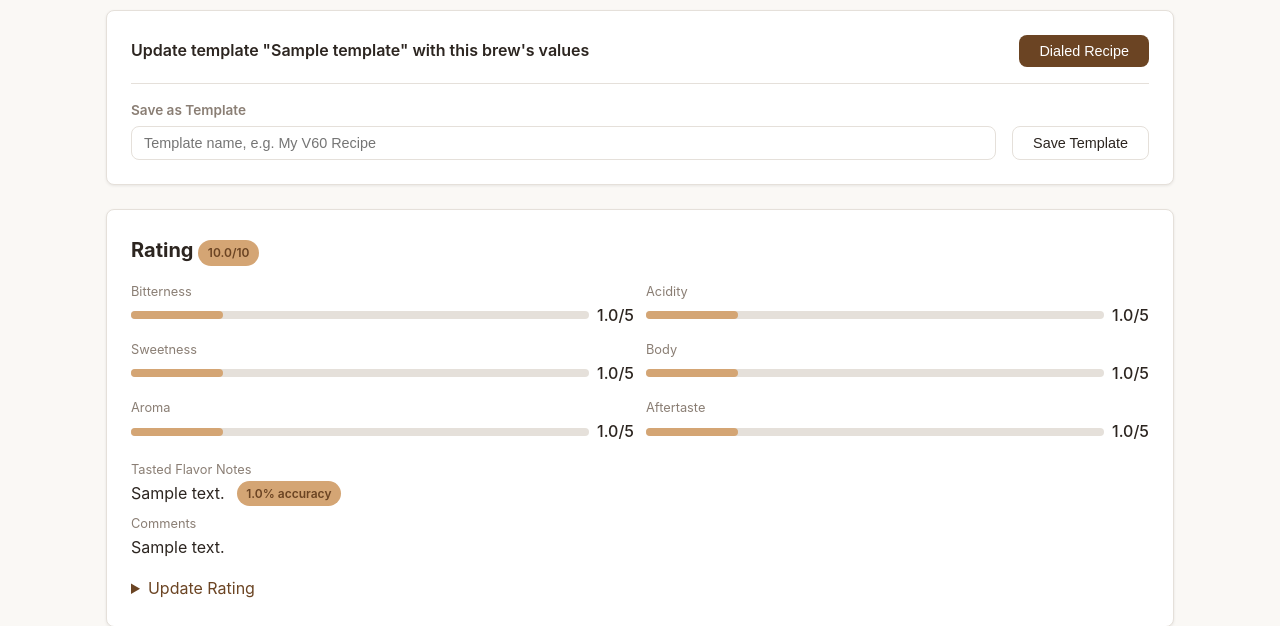
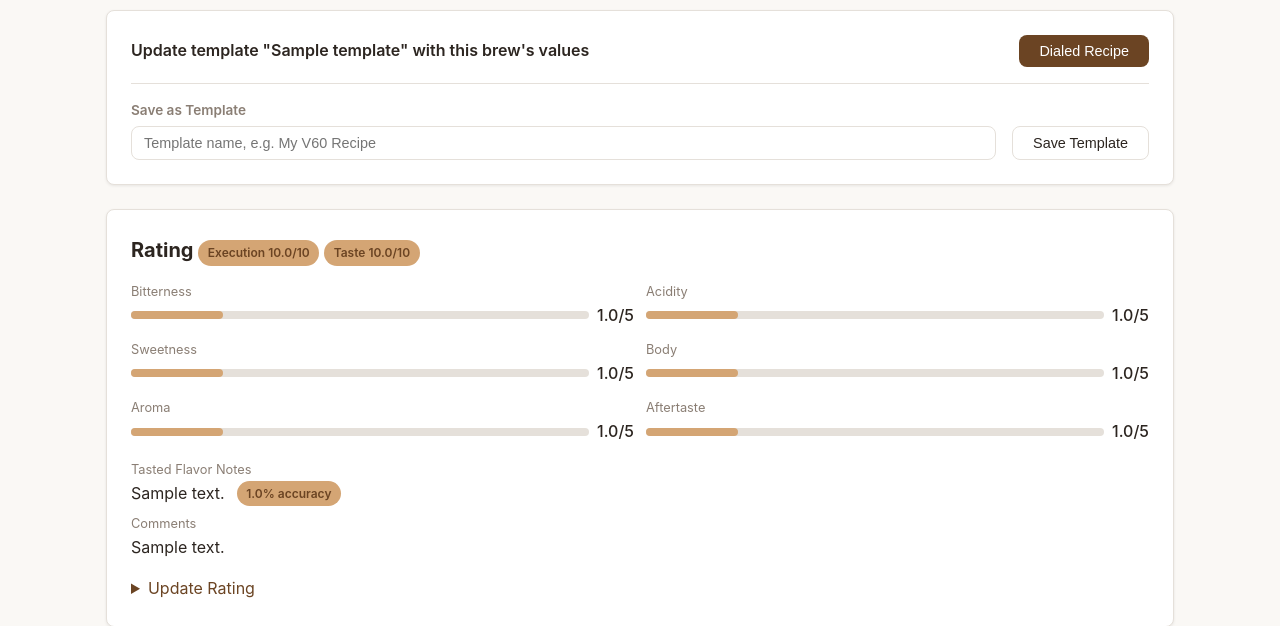
Before and after one commit to dangant/Coffee-Dial, a FastAPI app: page /brews/1 in a window 1280 px wide. Shown: the part 914-1540 px from the top of the page. Run offline with FastAPI, Linux system fonts and the light colour scheme; tables that the repository leaves empty hold one stand-in row (values such as "Sample post").

Commit message:
Split brew rating into Execution + Taste scores
The single overall score now reads as "Execution" (how well the brew was
executed) and a new optional "taste_score" captures enjoyment. Existing
overall_score values become execution automatically (no migration/backfill),
and taste is filled going forward. Analytics track both: dashboard shows Avg
Execution + Avg Taste, analytics adds Most Enjoyed alongside Best Executed, the
trend chart plots both series, and taste is a correlation axis.

Co-Authored-By: Claude Opus 4.8 <noreply@anthropic.com>

```diff
--- a/app/main.py
+++ b/app/main.py
@@ -43,6 +43,9 @@ with engine.connect() as conn:
     rating_cols = [c["name"] for c in inspector.get_columns("ratings")] if "ratings" in tables else []
     if "flavor_notes_accuracy" not in rating_cols:
         conn.execute(text("ALTER TABLE ratings ADD COLUMN flavor_notes_accuracy FLOAT"))
+        conn.commit()
+    if "taste_score" not in rating_cols:
+        conn.execute(text("ALTER TABLE ratings ADD COLUMN taste_score FLOAT"))
         conn.commit()
 
     # Add per-pour schedule columns to existing brews tables
--- a/app/models/rating.py
+++ b/app/models/rating.py
@@ -11,7 +11,8 @@ class Rating(Base):
     brew_id: Mapped[int] = mapped_column(
         Integer, ForeignKey("brews.id", ondelete="CASCADE"), unique=True, nullable=False
     )
-    overall_score: Mapped[float] = mapped_column(Float, nullable=False)
+    overall_score: Mapped[float] = mapped_column(Float, nullable=False)  # execution score
+    taste_score: Mapped[float | None] = mapped_column(Float, nullable=True)  # enjoyment, optional
     bitterness: Mapped[float | None] = mapped_column(Float, nullable=True)
     acidity: Mapped[float | None] = mapped_column(Float, nullable=True)
     sweetness: Mapped[float | None] = mapped_column(Float, nullable=True)
--- a/app/routers/api_brews.py
+++ b/app/routers/api_brews.py
@@ -35,6 +35,7 @@ def list_brews(
             bean_name=b.bean_name,
             brew_method=b.brew_method,
             overall_score=b.rating.overall_score if b.rating else None,
+            taste_score=b.rating.taste_score if b.rating else None,
         ))
     return results
 
--- a/app/routers/api_data.py
+++ b/app/routers/api_data.py
@@ -213,6 +213,7 @@ def import_all(file: UploadFile = File(...), db: Session = Depends(get_db)):
             id=r["id"],
             brew_id=r["brew_id"],
             overall_score=r["overall_score"],
+            taste_score=r.get("taste_score"),
             bitterness=r.get("bitterness"),
             acidity=r.get("acidity"),
             sweetness=r.get("sweetness"),
--- a/app/routers/pages.py
+++ b/app/routers/pages.py
@@ -315,6 +315,8 @@ def submit_rating(
     request: Request,
     brew_id: int,
     overall_score: float = Form(...),
+    taste_rated: str = Form(""),
+    taste_score: str = Form(""),
     bitterness: str = Form(""),
     acidity: str = Form(""),
     sweetness: str = Form(""),
@@ -338,6 +340,8 @@ def submit_rating(
 
     data = RatingCreate(
         overall_score=overall_score,
+        # Taste is optional: only recorded when the "Rate taste" box is checked.
+        taste_score=float(taste_score) if (taste_rated and taste_score) else None,
         bitterness=float(bitterness) if bitterness else None,
         acidity=float(acidity) if acidity else None,
         sweetness=float(sweetness) if sweetness else None,
--- a/app/schemas/brew.py
+++ b/app/schemas/brew.py
@@ -80,6 +80,7 @@ class BrewUpdate(BaseModel):
 class RatingInline(BaseModel):
     id: int
     overall_score: float
+    taste_score: float | None = None
     bitterness: float | None = None
     acidity: float | None = None
     sweetness: float | None = None
@@ -108,5 +109,6 @@ class BrewListRead(BaseModel):
     bean_name: str
     brew_method: str
     overall_score: float | None = None
+    taste_score: float | None = None
 
     model_config = {"from_attributes": True}
--- a/app/schemas/rating.py
+++ b/app/schemas/rating.py
@@ -2,7 +2,8 @@ from pydantic import BaseModel, Field
 
 
 class RatingBase(BaseModel):
-    overall_score: float = Field(ge=1, le=10)
+    overall_score: float = Field(ge=1, le=10)  # execution
+    taste_score: float | None = Field(default=None, ge=1, le=10)  # enjoyment, optional
     bitterness: float | None = Field(default=None, ge=1, le=5)
     acidity: float | None = Field(default=None, ge=1, le=5)
     sweetness: float | None = Field(default=None, ge=1, le=5)
@@ -20,6 +21,7 @@ class RatingCreate(RatingBase):
 
 class RatingUpdate(BaseModel):
     overall_score: float | None = Field(default=None, ge=1, le=10)
+    taste_score: float | None = Field(default=None, ge=1, le=10)
     bitterness: float | None = Field(default=None, ge=1, le=5)
     acidity: float | None = Field(default=None, ge=1, le=5)
     sweetness: float | None = Field(default=None, ge=1, le=5)
--- a/app/templates/brew_detail.html
+++ b/app/templates/brew_detail.html
@@ -153,7 +153,14 @@
 <!-- Rating -->
 <div class="card">
     {% if brew.rating %}
-    <h2>Rating <span class="badge badge-score">{{ brew.rating.overall_score }}/10</span></h2>
+    <h2>Rating
+        <span class="badge badge-score" title="How well you executed the brew">Execution {{ brew.rating.overall_score }}/10</span>
+        {% if brew.rating.taste_score %}
+        <span class="badge badge-score" title="How much you enjoy the taste">Taste {{ brew.rating.taste_score }}/10</span>
+        {% else %}
+        <span class="badge" style="opacity:0.6;" title="Not rated yet">Taste —</span>
+        {% endif %}
+    </h2>
     <div class="detail-grid" style="margin-top: 1rem;">
         {% for attr in ['bitterness', 'acidity', 'sweetness', 'body', 'aroma', 'aftertaste'] %}
         {% set val = brew.rating[attr] %}
--- a/app/templates/partials/rating_form_fields.html
+++ b/app/templates/partials/rating_form_fields.html
@@ -1,9 +1,27 @@
-<div class="form-group">
-    <label>Overall Score (1-10) *</label>
-    <div class="slider-group">
-        <input type="range" name="overall_score" min="1" max="10" step="0.5"
-            value="{{ brew.rating.overall_score if brew.rating else 5 }}">
-        <span class="slider-value">{{ brew.rating.overall_score if brew.rating else 5 }}</span>
+<div class="form-grid">
+    <div class="form-group">
+        <label>Execution (1-10) *</label>
+        <div class="slider-group">
+            <input type="range" name="overall_score" min="1" max="10" step="0.5"
+                value="{{ brew.rating.overall_score if brew.rating else 5 }}">
+            <span class="slider-value">{{ brew.rating.overall_score if brew.rating else 5 }}</span>
+        </div>
+        <small style="color:var(--text-muted, #888);">How well you executed the brew</small>
+    </div>
+    <div class="form-group">
+        <label>
+            <input type="checkbox" name="taste_rated" value="1" class="taste-toggle"
+                {{ 'checked' if brew.rating and brew.rating.taste_score else '' }}
+                onchange="this.closest('.form-group').querySelector('input[type=range]').disabled = !this.checked">
+            Taste (1-10)
+        </label>
+        <div class="slider-group">
+            <input type="range" name="taste_score" min="1" max="10" step="0.5"
+                value="{{ brew.rating.taste_score if brew.rating and brew.rating.taste_score else 5 }}"
+                {{ '' if brew.rating and brew.rating.taste_score else 'disabled' }}>
+            <span class="slider-value">{{ brew.rating.taste_score if brew.rating and brew.rating.taste_score else 5 }}</span>
+        </div>
+        <small style="color:var(--text-muted, #888);">Check to rate how much you enjoy the taste (optional)</small>
     </div>
 </div>
 
```
Also changed, not shown: app/services/analytics_service.py (+33 -4 lines), app/templates/analytics.html (+41 -12 lines), app/templates/dashboard.html (+10 -3 lines), app/templates/partials/brew_table.html (+5 -2 lines), tests/test_analytics.py (+16 -7 lines), tests/test_ratings.py (+17 -0 lines).
